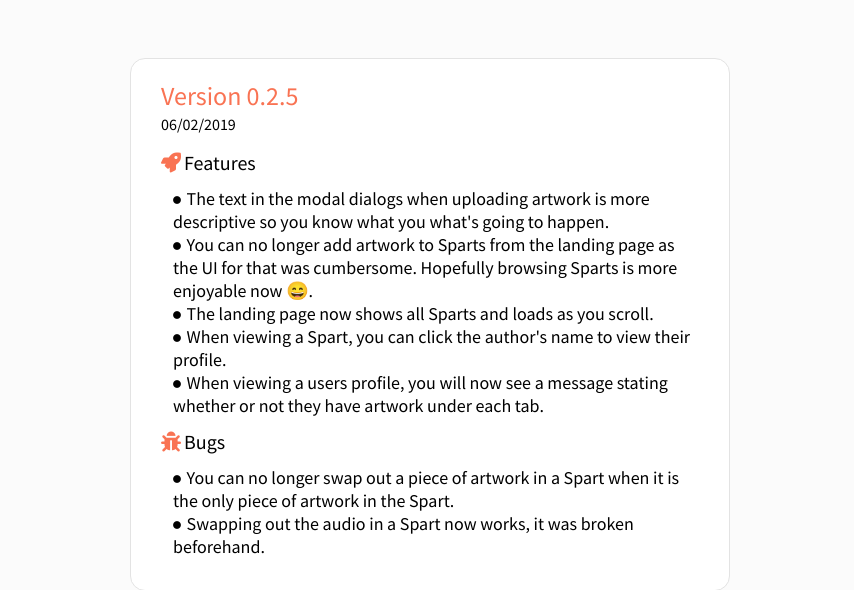
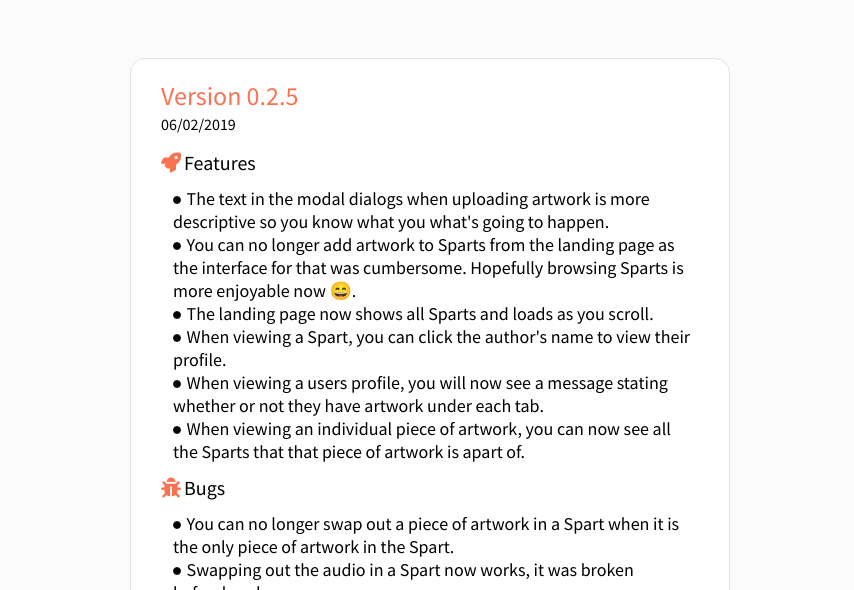
Before and after one commit to spartxyz/spartxyz.github.io-archive, a plain HTML site: page changelog.html in a window 1280 px wide. Shown: the part 210-800 px from the top of the page, without its empty margins (210-1064 px from the left). Drawn offline with Linux system fonts and the light colour scheme.

Commit message:
One more feature for 0.2.5

```diff
--- a/changelog.html
+++ b/changelog.html
@@ -58,7 +58,7 @@
             </div>
             <div class="change-log-item">
               <i class="fas fa-circle"></i>
-              You can no longer add artwork to Sparts from the landing page as the UI for that was cumbersome. Hopefully browsing Sparts is more enjoyable now 😄.
+              You can no longer add artwork to Sparts from the landing page as the interface for that was cumbersome. Hopefully browsing Sparts is more enjoyable now 😄.
             </div>
             <div class="change-log-item">
               <i class="fas fa-circle"></i>
@@ -71,6 +71,10 @@
             <div class="change-log-item">
               <i class="fas fa-circle"></i>
               When viewing a users profile, you will now see a message stating whether or not they have artwork under each tab.
+            </div>
+            <div class="change-log-item">
+              <i class="fas fa-circle"></i>
+              When viewing an individual piece of artwork, you can now see all the Sparts that that piece of artwork is apart of.
             </div>
           </div>
 
```
